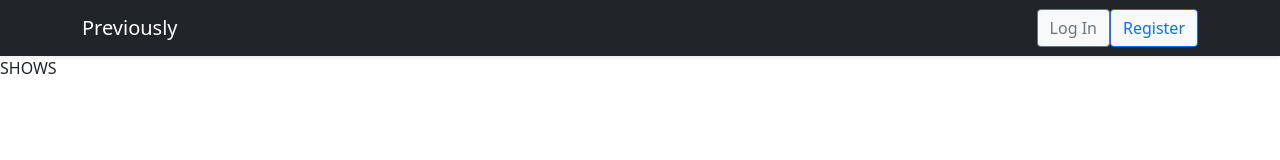
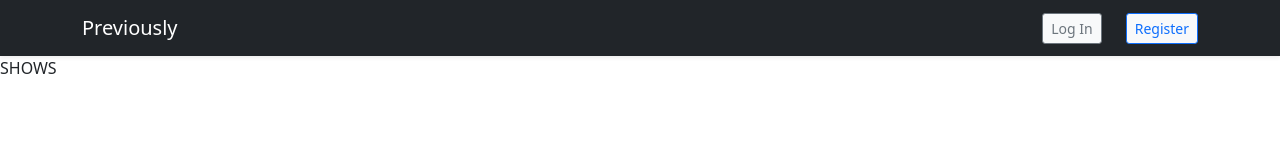
Before and after one commit to AdilsonAngelo/PreviouslyFront, a React (Create React App) app: page / in a window 1280 px wide. Shown: the top 160 px of the page. Built offline with nearby package versions, Linux system fonts and the light colour scheme.

Commit message:
Adds some spacing between log in and register buttons

```diff
--- a/src/App.js
+++ b/src/App.js
@@ -7,7 +7,7 @@ import {
   Link
 } from "react-router-dom"
 
-import { Container, Navbar, Button, Form } from 'react-bootstrap'
+import { Container, Navbar, Button, Form, Row, Col } from 'react-bootstrap'
 
 import Login from './components/login/Login'
 import Register from './components/register/Register'
@@ -24,10 +24,18 @@ export default function App(props) {
               Previously
             </Link>
 
-            <Form className="d-flex">
-              <Link to="/login" className="btn btn-outline-secondary bg-light">Log In</Link>
-              <Link to="/register"  className="btn btn-outline-primary bg-light">Register</Link>
-            </Form>
+            <Row>
+              <Col>
+                <Link to="/login" className="btn btn-outline-secondary bg-light btn-sm">
+                  Log In
+                </Link>
+              </Col>
+              <Col>
+                <Link to="/register" className="btn btn-outline-primary bg-light btn-sm">
+                  Register
+                </Link>
+              </Col>
+            </Row>
           </Container>
         </Navbar>
         <Switch>
```
